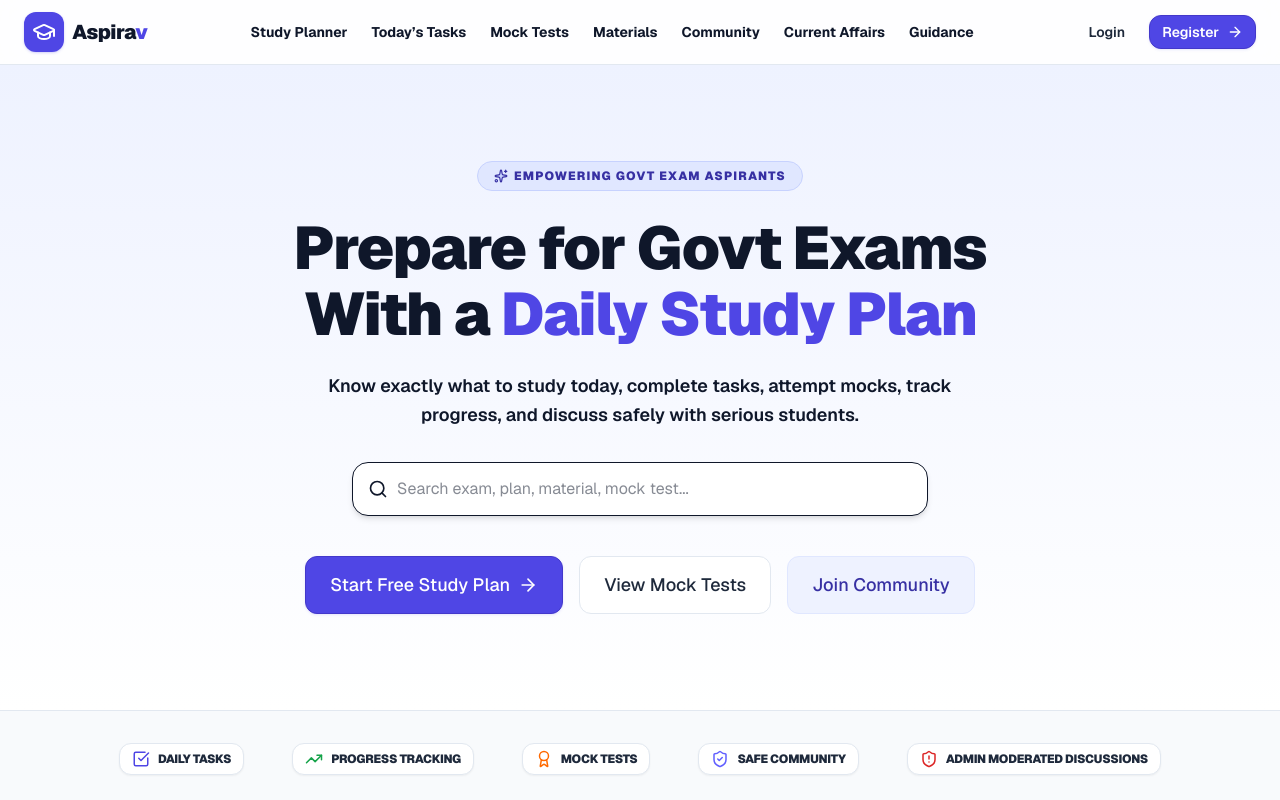
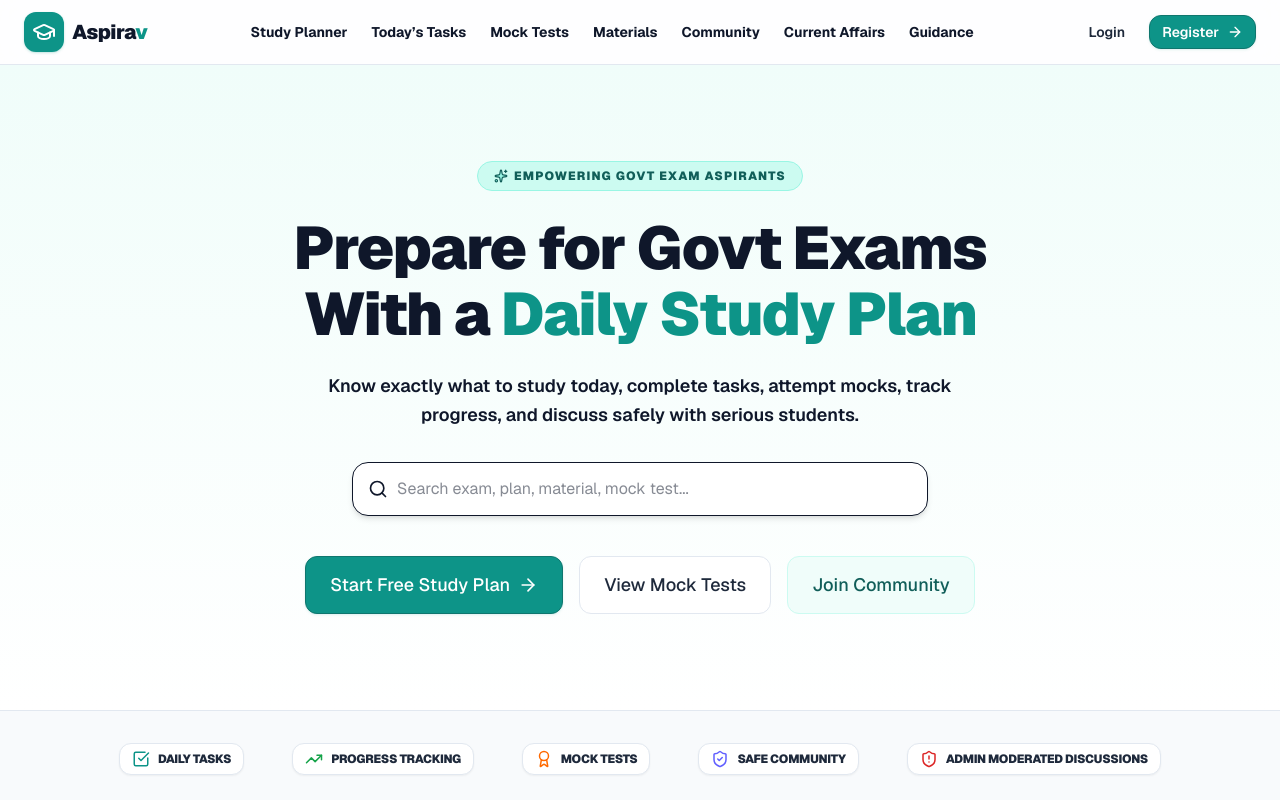
Before and after one commit to Arulraj2001/Aspirun, a Next.js app: page / in a window 1280 px wide. Shown: the top 800 px of the page. Built offline with nearby package versions, Linux system fonts and the light colour scheme.

Commit message:
style: align footer columns and set high-focus teal academic theme colors

```diff
--- a/app/globals.css
+++ b/app/globals.css
@@ -1,13 +1,13 @@
 @import "tailwindcss";
 
 @theme {
-  --color-brand-50: #eef2ff;
-  --color-brand-100: #e0e7ff;
-  --color-brand-200: #c7d2fe;
-  --color-brand-500: #4f46e5;
-  --color-brand-600: #4338ca;
-  --color-brand-700: #3730a3;
-  --color-brand-900: #1e1b4b;
+  --color-brand-50: #f0fdfa;
+  --color-brand-100: #ccfbf1;
+  --color-brand-200: #99f6e4;
+  --color-brand-500: #0d9488;
+  --color-brand-600: #0f766e;
+  --color-brand-700: #115e59;
+  --color-brand-900: #134e4a;
 
   --color-success-50: #f0fdf4;
   --color-success-100: #dcfce7;
@@ -66,3 +66,19 @@ body {
   outline: 2px solid var(--color-brand-500);
   outline-offset: 2px;
 }
+
+/* Glassmorphism helpers for premium card designs */
+.glass-card {
+  background: rgba(255, 255, 255, 0.75);
+  backdrop-filter: blur(12px);
+  border: 1px solid rgba(255, 255, 255, 0.4);
+}
+
+/* Micro-animations */
+.hover-lift {
+  transition: transform 0.22s cubic-bezier(0.34, 1.56, 0.64, 1), box-shadow 0.22s ease;
+}
+.hover-lift:hover {
+  transform: translateY(-2px);
+  box-shadow: 0 12px 24px -10px rgba(13, 148, 136, 0.15);
+}
--- a/components/layout/Footer.tsx
+++ b/components/layout/Footer.tsx
@@ -28,9 +28,9 @@ export const Footer: React.FC = () => {
   return (
     <footer className="w-full bg-white border-t border-surface-200 mt-auto py-8 md:py-12">
       <Container size="xl">
-        <div className="flex flex-col md:flex-row md:items-center justify-between gap-8">
+        <div className="grid grid-cols-1 sm:grid-cols-2 md:grid-cols-3 gap-8 pb-6 border-b border-surface-100">
 
-          {/* Logo & Info */}
+          {/* Column 1: Logo & Info */}
           <div className="flex flex-col items-start max-w-sm">
             <Link href="/" className="flex items-center gap-2 mb-3">
               <span className="p-1.5 bg-brand-500 rounded-lg text-white">
@@ -40,22 +40,43 @@ export const Footer: React.FC = () => {
                 Aspira<span className="text-brand-500">v</span>
               </span>
             </Link>
-            <p className="text-xs md:text-sm text-surface-500 font-medium leading-relaxed">
+            <p className="text-xs md:text-sm text-surface-500 font-semibold leading-relaxed">
               India&apos;s leading exam-wise daily study planner and doubt-clearing ecosystem for government exam aspirants. Master your goals day by day.
             </p>
           </div>
 
-          {/* Nav Links */}
-          <div className="flex flex-wrap gap-x-6 gap-y-3">
-            {links.map((link) => (
-              <Link
-                key={link.label}
-                href={link.href}
-                className="text-xs md:text-sm text-surface-550 font-bold hover:text-brand-650 transition-colors"
-              >
-                {link.label}
-              </Link>
-            ))}
+          {/* Column 2: Platform Links */}
+          <div className="flex flex-col gap-2">
+            <h4 className="text-xs font-black text-surface-800 uppercase tracking-wider mb-2">Company</h4>
+            <Link href="/about" className="text-xs md:text-sm text-surface-550 font-bold hover:text-brand-650 transition-colors w-max">
+              About Us
+            </Link>
+            <Link href="/contact" className="text-xs md:text-sm text-surface-550 font-bold hover:text-brand-650 transition-colors w-max">
+              Contact Support
+            </Link>
+            <Link href="/disclaimer" className="text-xs md:text-sm text-surface-550 font-bold hover:text-brand-650 transition-colors w-max">
+              Legal Disclaimer
+            </Link>
+          </div>
+
+          {/* Column 3: Trust & Policies */}
+          <div className="flex flex-col gap-2">
+            <h4 className="text-xs font-black text-surface-800 uppercase tracking-wider mb-2">Policies & Safety</h4>
+            <Link href="/privacy-policy" className="text-xs md:text-sm text-surface-550 font-bold hover:text-brand-650 transition-colors w-max">
+              Privacy Policy
+            </Link>
+            <Link href="/terms" className="text-xs md:text-sm text-surface-550 font-bold hover:text-brand-650 transition-colors w-max">
+              Terms of Service
+            </Link>
+            <Link href="/community-guidelines" className="text-xs md:text-sm text-surface-550 font-bold hover:text-brand-650 transition-colors w-max">
+              Community Guidelines
+            </Link>
+            <Link href="/payment-policy" className="text-xs md:text-sm text-surface-550 font-bold hover:text-brand-650 transition-colors w-max">
+              Payment Policy
+            </Link>
+            <Link href="/refund-policy" className="text-xs md:text-sm text-surface-550 font-bold hover:text-brand-650 transition-colors w-max">
+              Refund Policy
+            </Link>
           </div>
 
         </div>
```
